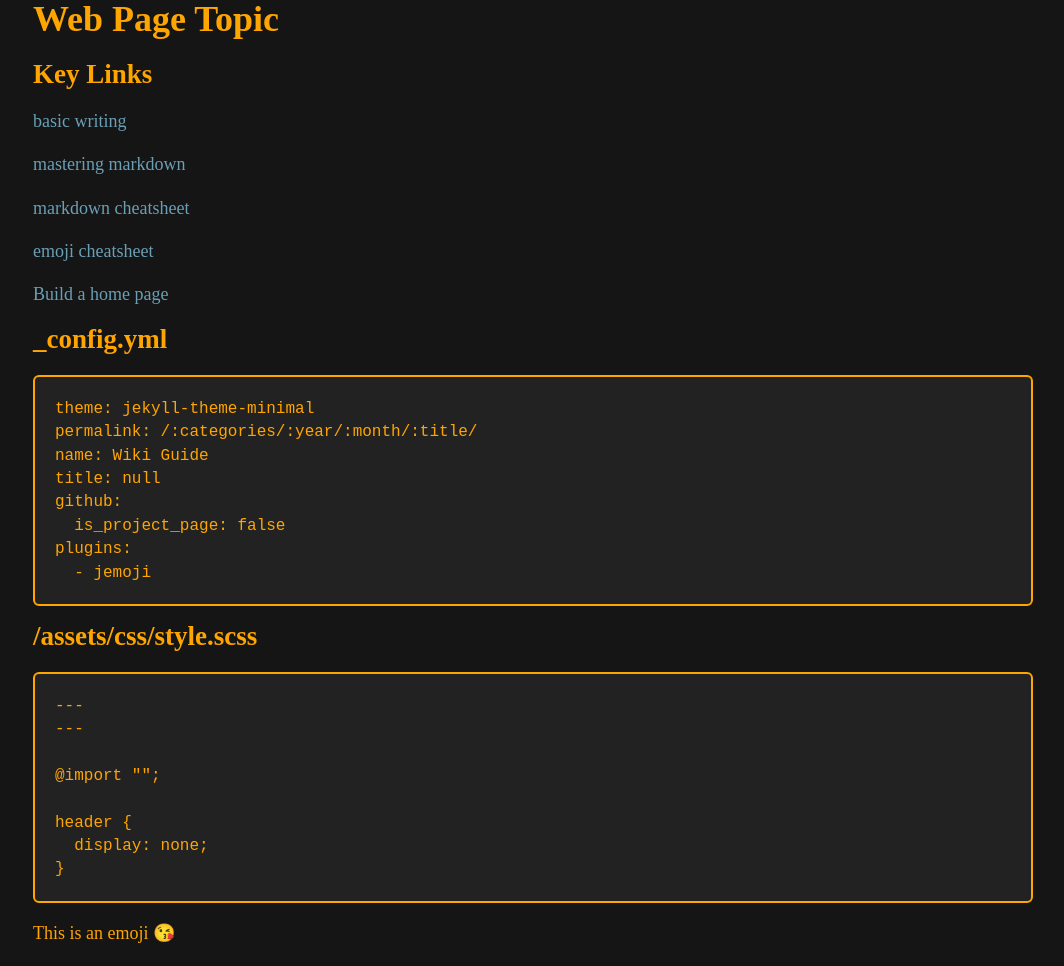
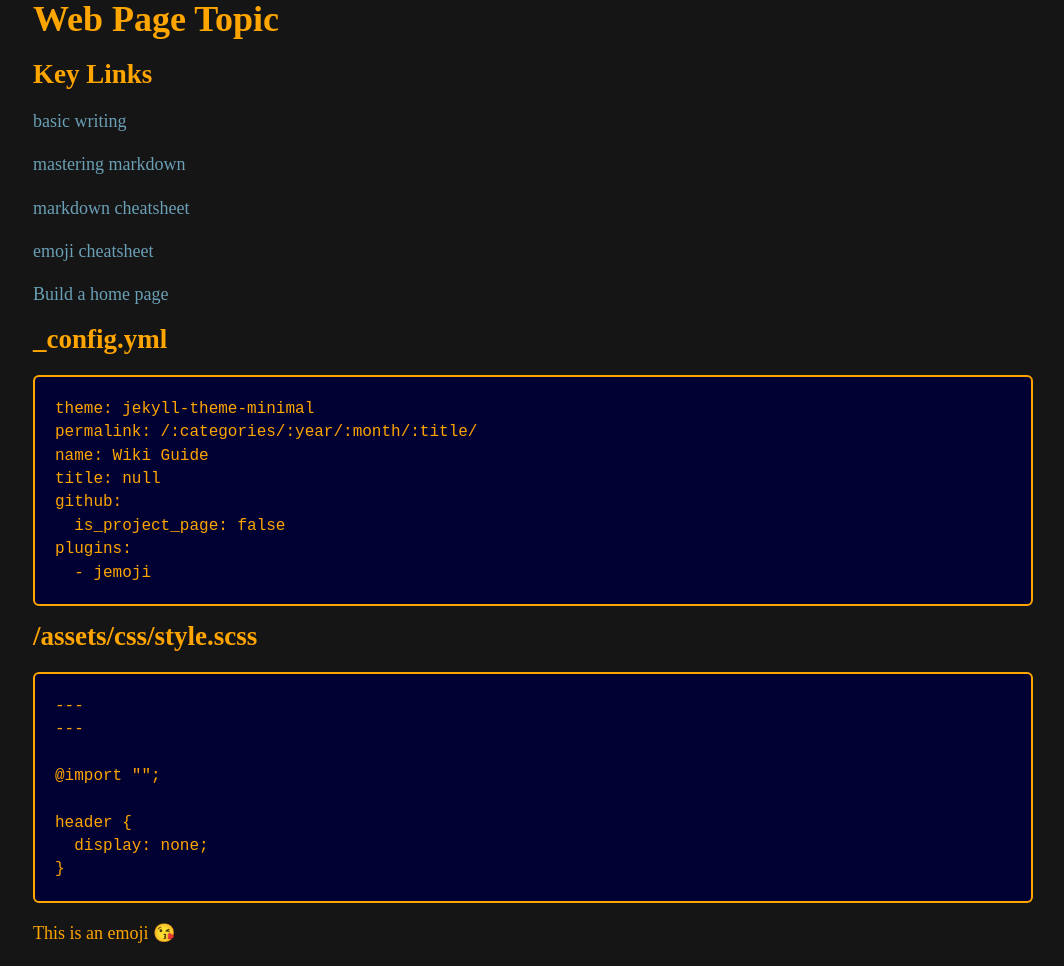
Before and after one commit to profphillips/wikibasics, a Jekyll site: the page built from index.md, in a window 1280 px wide. Shown: the whole page, without its empty margins (107-1171 px from the left). Built offline with Jekyll 4.4.1, drawn with Linux system fonts in a browser that asks for light colours; emoji names are drawn with the system emoji font; our own code applies the rules of GitHub Pages for plain Markdown files.

Commit message:
Update style.scss

```diff
--- a/assets/css/style.scss
+++ b/assets/css/style.scss
@@ -28,7 +28,7 @@ $silver-chalice: #aaa;
     $color: orange; //$gallery;
     $background-color: $cod-grey;
     $pre-color: orange; //$conifer;
-    $pre-background-color: #222; //$cod-grey;
+    $pre-background-color: #003; //$cod-grey;
     $blockquote-color: orange;
     $blockquote-background-color: $cod-grey;
     $link-color: $hippie-blue !default; //#3090f0;
```
